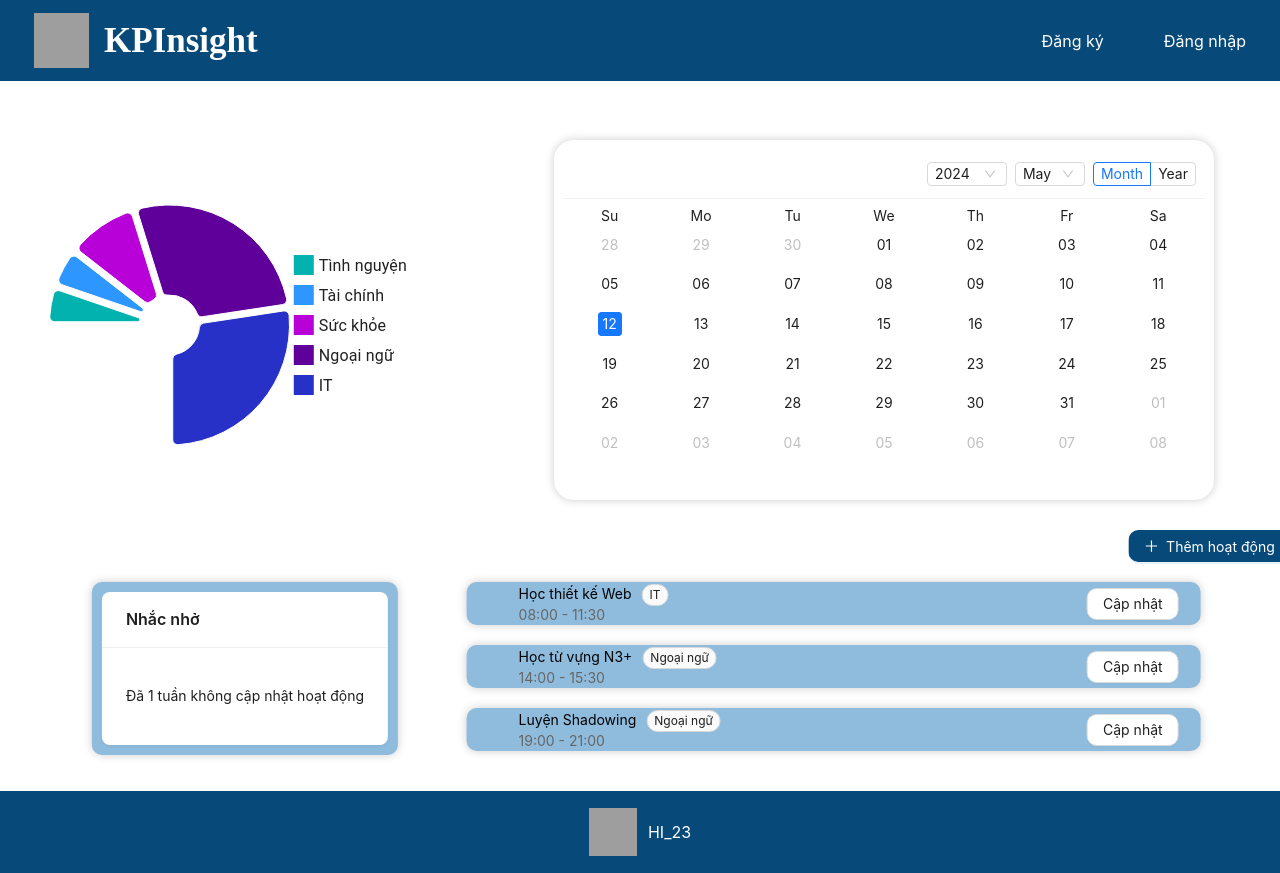
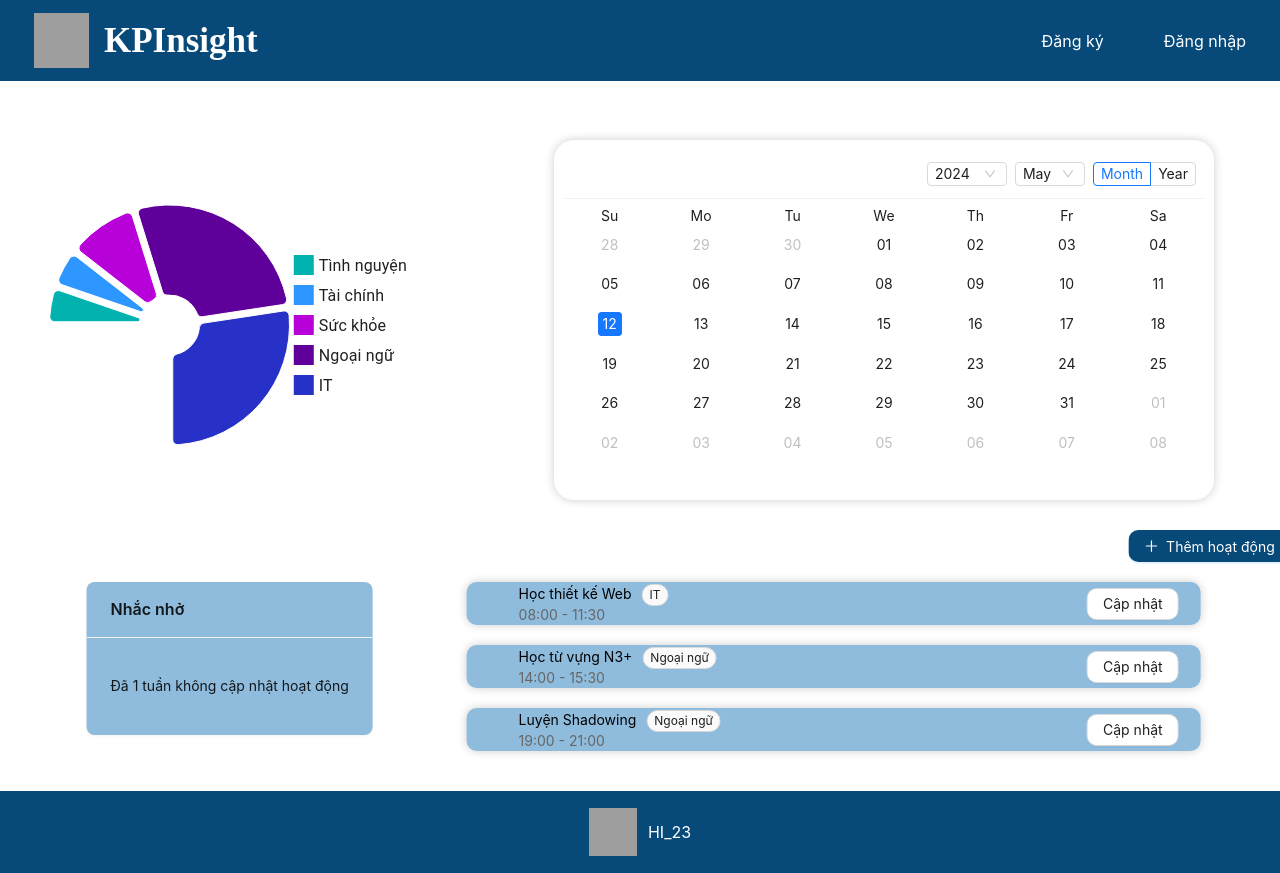
Before and after one commit to Dungntt2003/KPInsight-HI_23, a React (Create React App) app in the folder kpinsight/: page /home in a window 1280 px wide. Built offline with nearby package versions, Linux system fonts and the light colour scheme; grey boxes are pictures that could not be loaded.

Commit message:
fix card

```diff
--- a/kpinsight/src/view/pages/homepage/index.css
+++ b/kpinsight/src/view/pages/homepage/index.css
@@ -71,13 +71,13 @@
 }
 
 .card-warning {
-  transform: translate(30%);
-  background-color: #8fbcdd; /* Thay đổi màu nền thẻ */
-  border-radius: 10px;
+  transform: translate(25%);
+  /* background-color: #8fbcdd;  */
+  /* border-radius: 10px; */
   padding: 10px;
-  box-shadow: 0 0 10px rgba(0, 0, 0, 0.2);
+  /* box-shadow: 0 0 10px rgba(0, 0, 0, 0.2); */
   height: 50%;
-  margin-top: 10px;
+  margin-top: 0px;
   /*flex: 1;
   margin-right: 10px;*/
 }
--- a/kpinsight/src/view/pages/homepage/index.jsx
+++ b/kpinsight/src/view/pages/homepage/index.jsx
@@ -90,7 +90,11 @@ function Homepage() {
       </div>
       <div className="flex-container-card">
         <div className="flex-item card-warning">
-          <Card title="Nhắc nhở" bordered={false}>
+          <Card
+            title="Nhắc nhở"
+            bordered={false}
+            style={{ backgroundColor: "#8fbcdd" }}
+          >
             <p>Đã 1 tuần không cập nhật hoạt động</p>
           </Card>
         </div>
```
